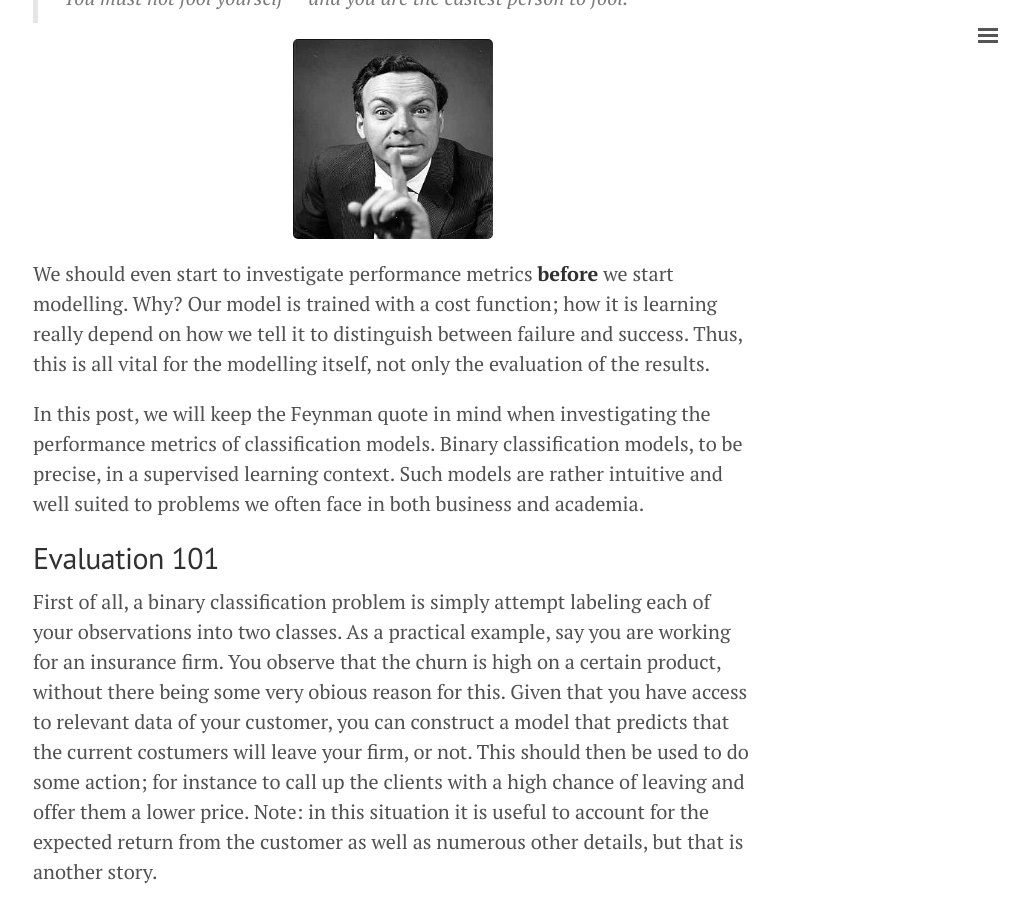
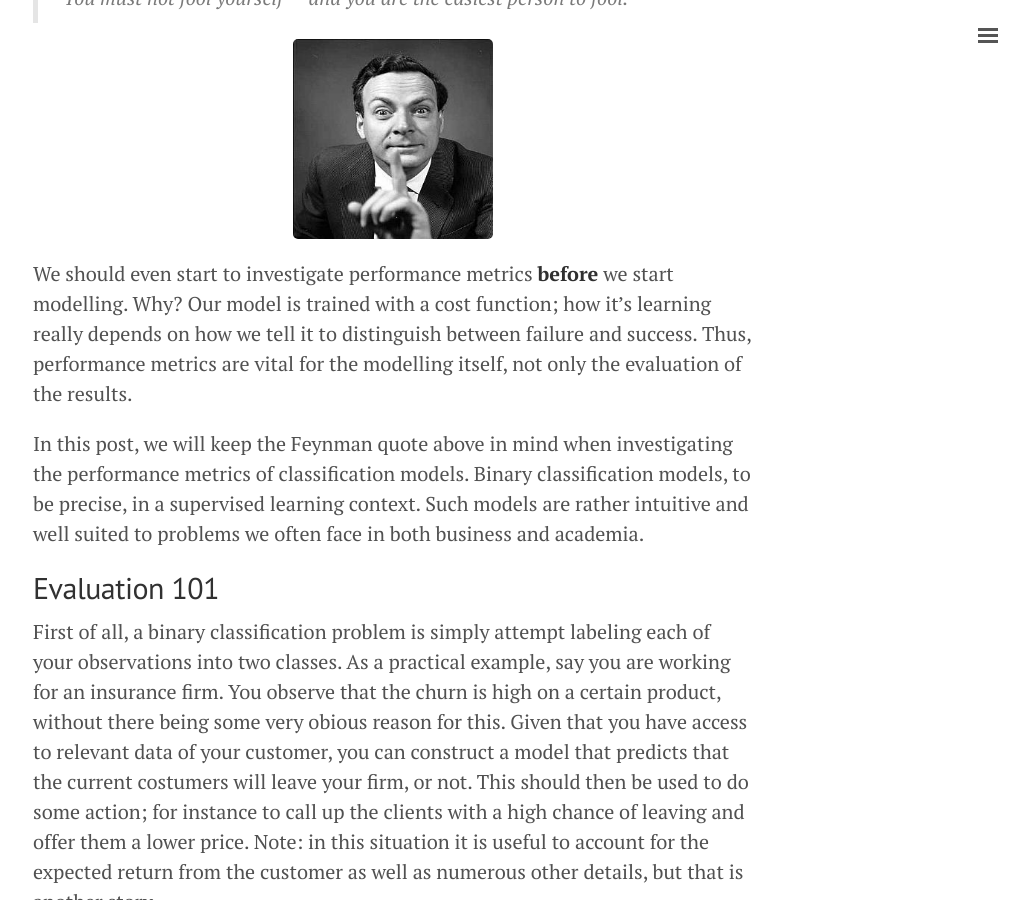
Before and after one commit to herman-hellenes/herman-hellenes.github.io, a Jekyll site: the page built from undone_posts/2017-08-28-Classification-Measure-Performance.md, in a window 1280 px wide and 900 px high, scrolled down 934 px. Shown: the whole window, without its empty margins (247-1276 px from the left). Built offline with Jekyll 4.4.1, drawn with Linux system fonts in a browser that asks for light colours; nearby versions of some CDN libraries; comment, search, counter and statistics services are not loaded.

Commit message:
Update 2017-08-28-Classification-Measure-Performance.md

```diff
--- a/undone_posts/2017-08-28-Classification-Measure-Performance.md
+++ b/undone_posts/2017-08-28-Classification-Measure-Performance.md
@@ -23,9 +23,9 @@
 </p>
 
 
-We should even start to investigate performance metrics **before** we start modelling. Why? Our model is trained with a cost function; how it is learning really depend on how we tell it to distinguish between failure and success. Thus, this is all vital for the modelling itself, not only the evaluation of the results.
+We should even start to investigate performance metrics **before** we start modelling. Why? Our model is trained with a cost function; how it's learning really depends on how we tell it to distinguish between failure and success. Thus, performance metrics are vital for the modelling itself, not only the evaluation of the results.
 
-In this post, we will keep the Feynman quote in mind when investigating the performance metrics of classification models. Binary
+In this post, we will keep the Feynman quote above in mind when investigating the performance metrics of classification models. Binary
 classification models, to be precise, in a supervised learning context. Such models are rather intuitive and well suited to problems we often face in both business and academia.
 
 ## Evaluation 101
```
